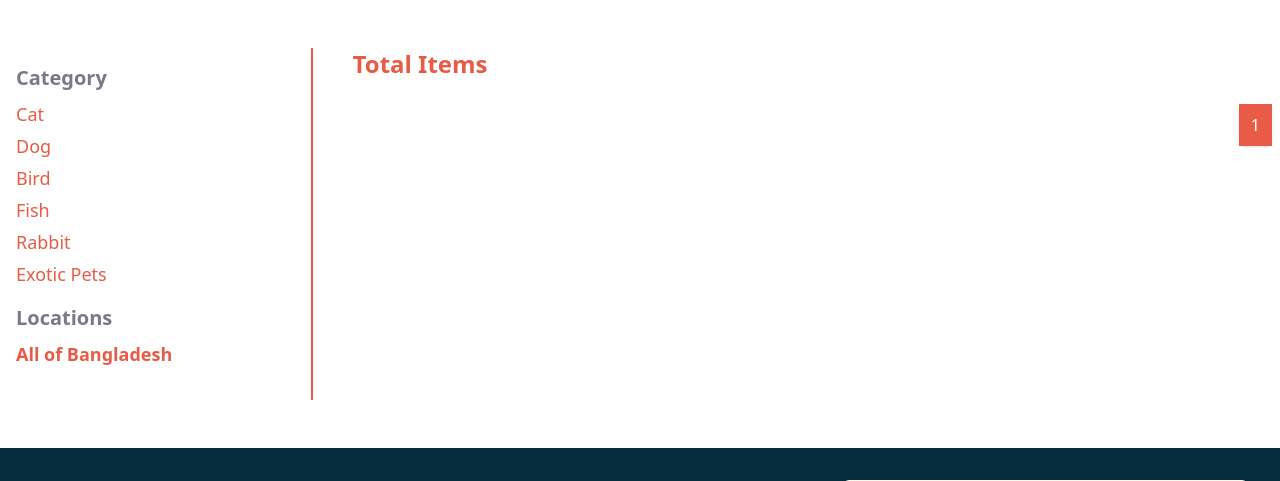
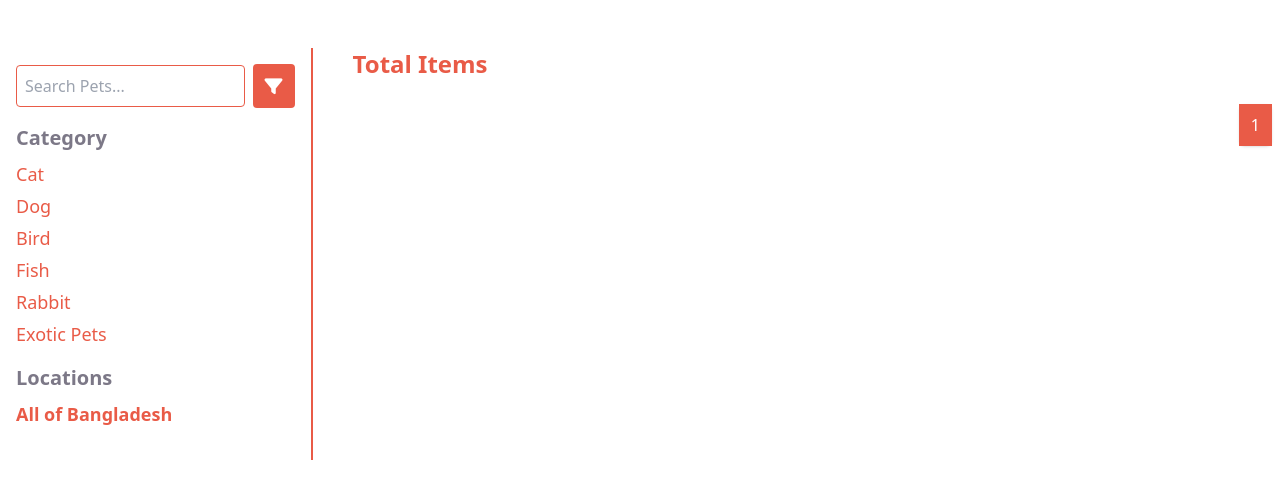
Before and after one commit to fahim-muntasir/petadoption, a Django app: page /items/ in a window 1280 px wide. Shown: the part 106-587 px from the top of the page. Run offline with Django 5.2, Linux system fonts and the light colour scheme; data that the repository does not hold is empty; some libraries are stand-ins or nearby versions.

Commit message:
feat: all items page search functionality

```diff
--- a/templates/petapp/items.html
+++ b/templates/petapp/items.html
@@ -10,10 +10,12 @@
       <div class="flex flex-col lg:flex-row gap-8">
         <!-- Sidebar Filter -->
         <div class="w-full lg:w-1/4 bg-white  lg:border-r-2 border-[#e95b47] p-4 mb-6 lg:mb-0">
-          <div class="flex items-center justify-between mb-4 lg:hidden">
-            <input type="text" placeholder="Search Pets..." class="w-full p-2 border border-[#e95b47] rounded mr-2 focus:outline-none" />
-            <button id="filter-button" class="w-auto bg-[#e95b47] text-white py-2 px-3 rounded focus:outline-none"><i class="fa-solid fa-filter text-lg"></i> <!-- Filter Icon --></button>
-          </div>
+          <form>
+            <div class="flex items-center justify-between mb-4">
+              <input type="text" name="query" placeholder="Search Pets..." class="w-full p-2 border border-[#e95b47] rounded mr-2 focus:outline-none" />
+              <button id="filter-button" type="submit" class="w-auto bg-[#e95b47] text-white py-2 px-3 rounded focus:outline-none"><i class="fa-solid fa-filter text-lg"></i> <!-- Filter Icon --></button>
+            </div>
+          </form>
           <!-- Sidebar Content -->
           <div id="filter-panel" class="lg:block mt-4 lg:mt-0 hidden">
             <!-- Category Section -->
```
Also changed, not shown: petapp/views.py (+0 -42 lines).
